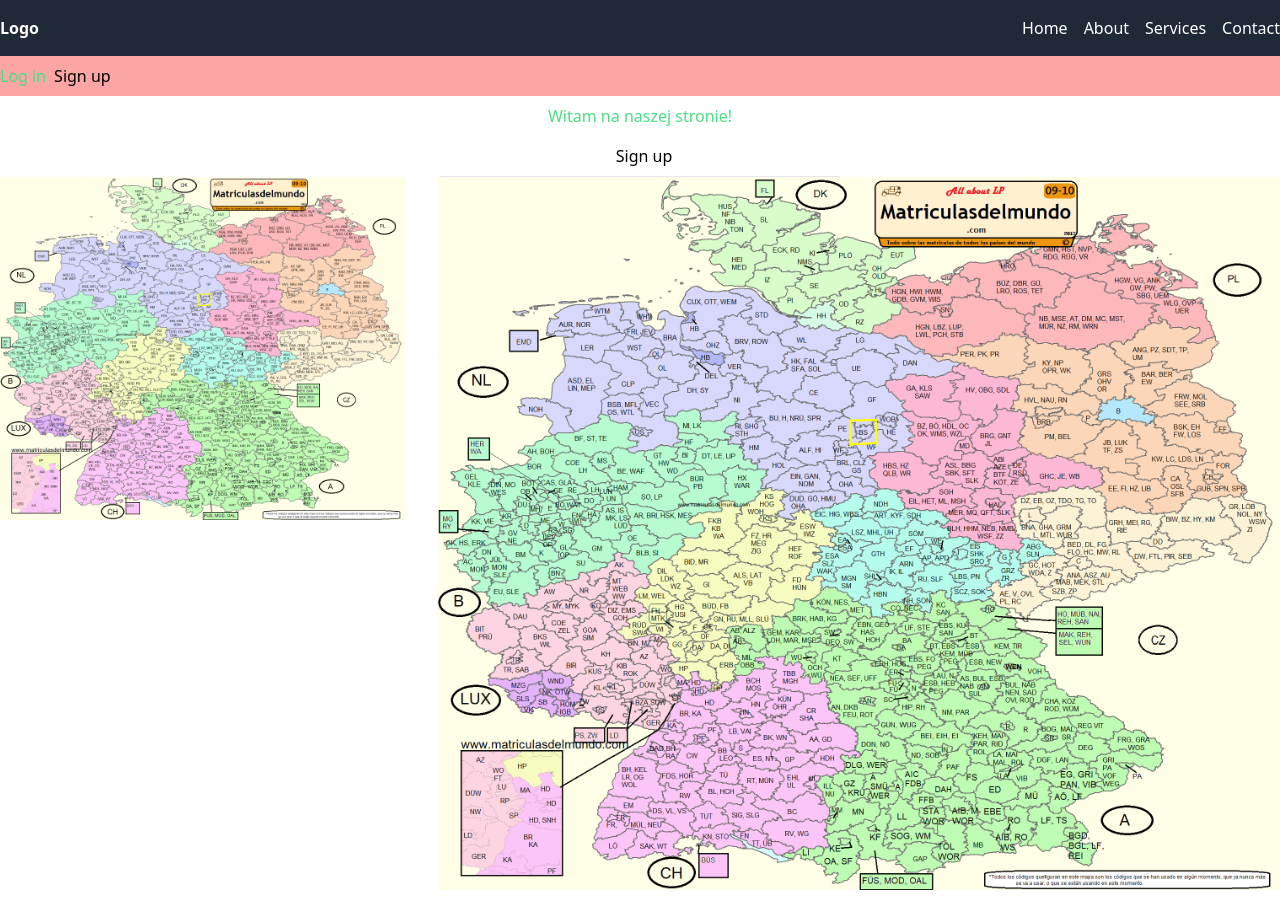
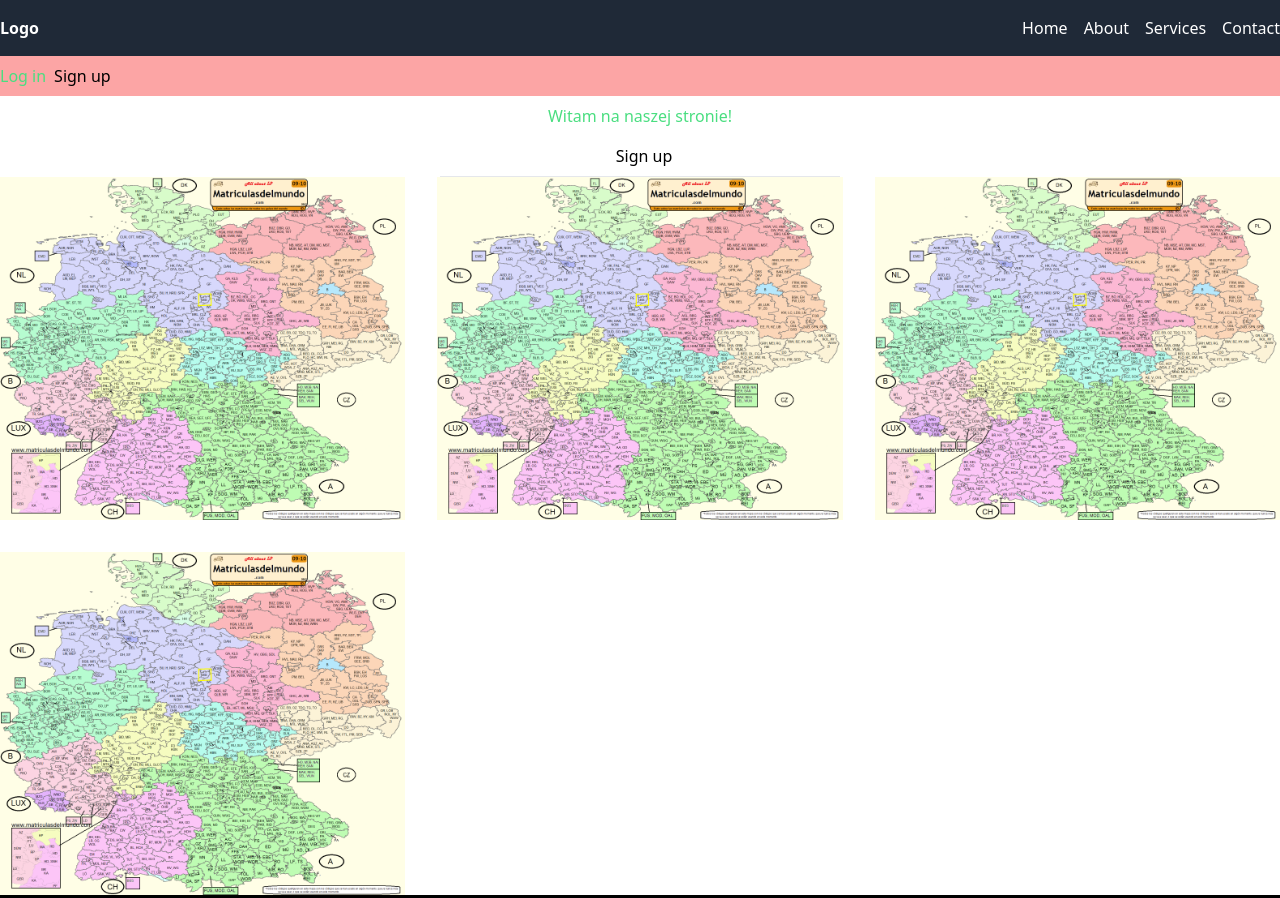
Before and after one commit to gines18/Tailwind_setup, a website: page dist/index.html in a window 1280 px wide. Shown: the top 898 px of the page. Drawn offline with Linux system fonts and the light colour scheme.

Commit message:
delete photo

```diff
--- a/dist/index.html
+++ b/dist/index.html
@@ -65,9 +65,7 @@
         <div>
           <img src="bs.png" alt="" loading="lazy">
         </div>
-        <div class="row-start-1 col-start-2 col-span-2">
-          <img src="bs.png" alt="" loading="lazy">
-        </div>
+
       </div>
 
       <div class="flex p-6 font-mono">
```
